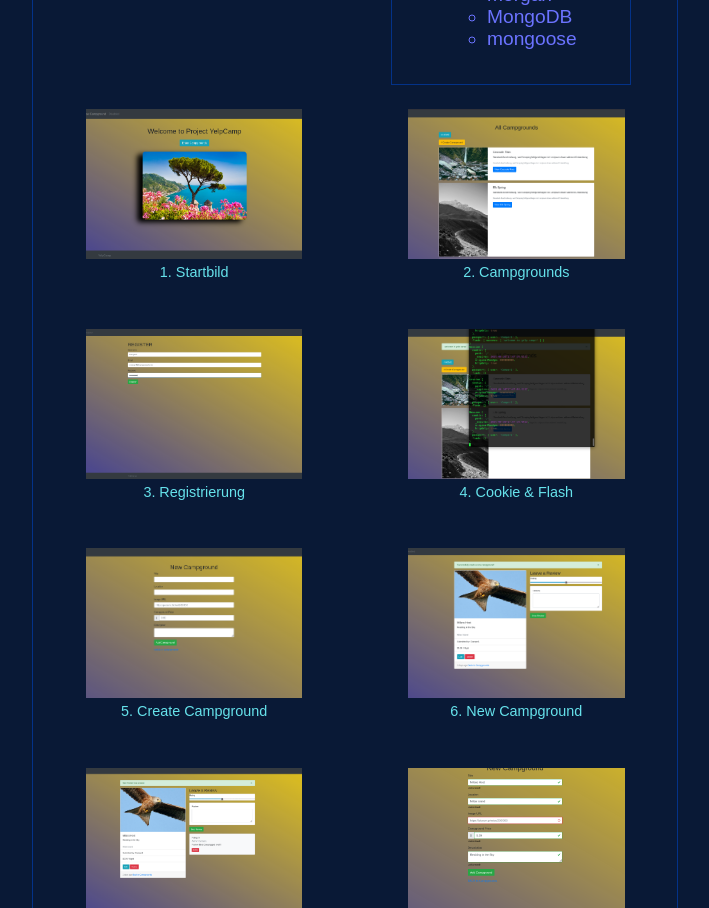
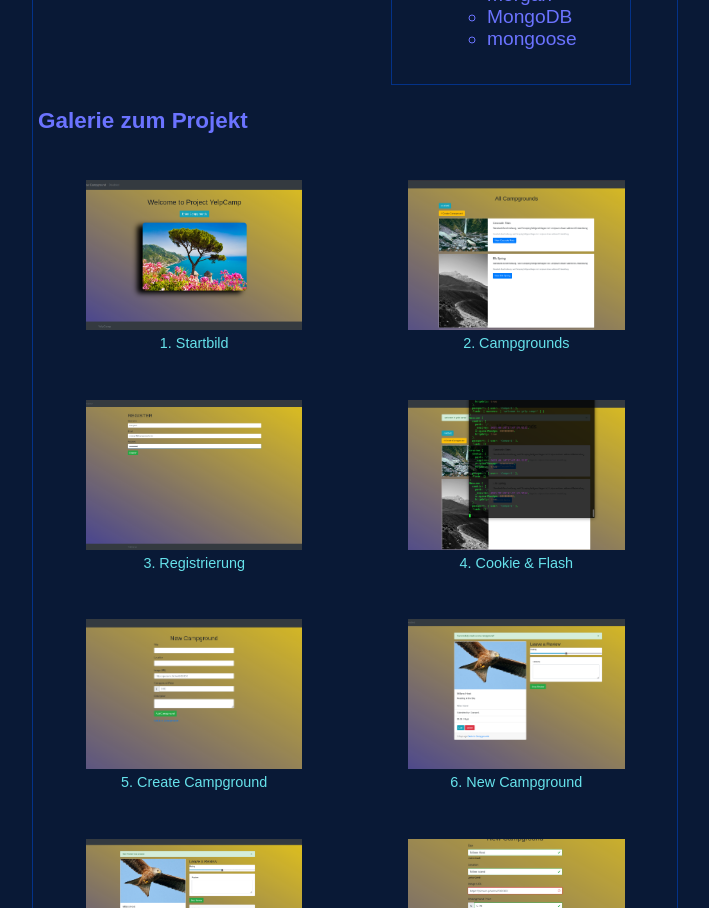
Before and after one commit to ADystEn/Portfolio-Template, a plain HTML site: page sites/webdevelopment/webdevelopment.html in a window 1280 px wide. Shown: the part 1691-2599 px from the top of the page, without its empty margins (385-1094 px from the left). Drawn offline with Linux system fonts and the light colour scheme.

Commit message:
Update webdevelopment.html

```diff
--- a/sites/webdevelopment/webdevelopment.html
+++ b/sites/webdevelopment/webdevelopment.html
@@ -158,7 +158,7 @@
                     </div>
 
                 </div>
-
+                <h3>Galerie zum Projekt</h3>
                 <div class="gallery-box">
                     <div class="img-box">
                         <figure>
```
